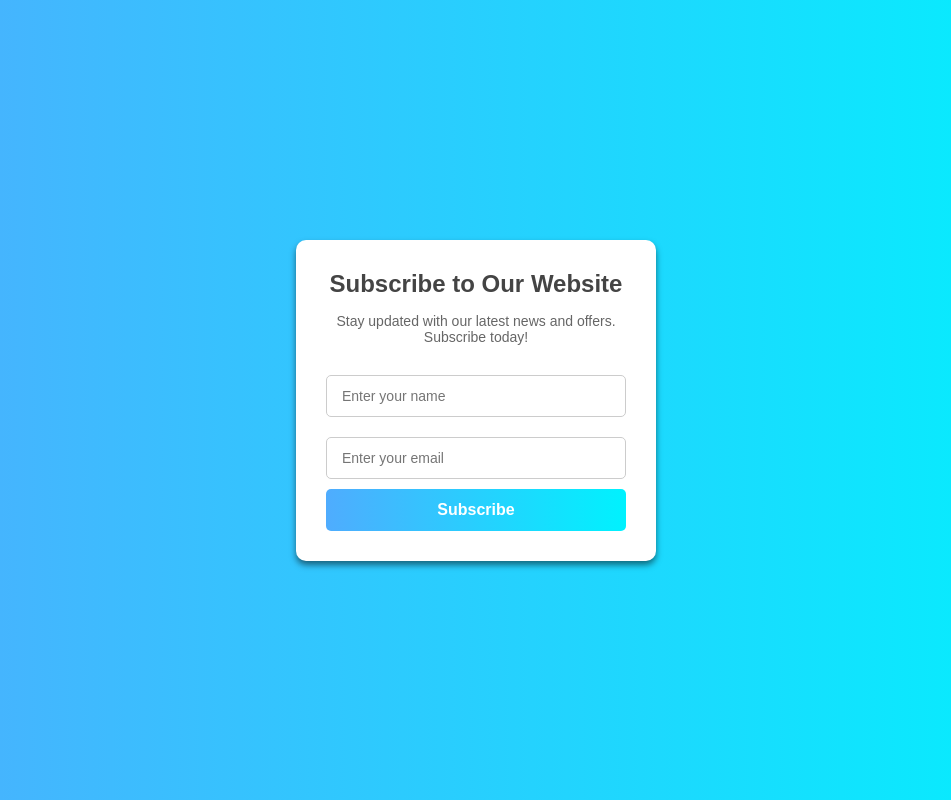
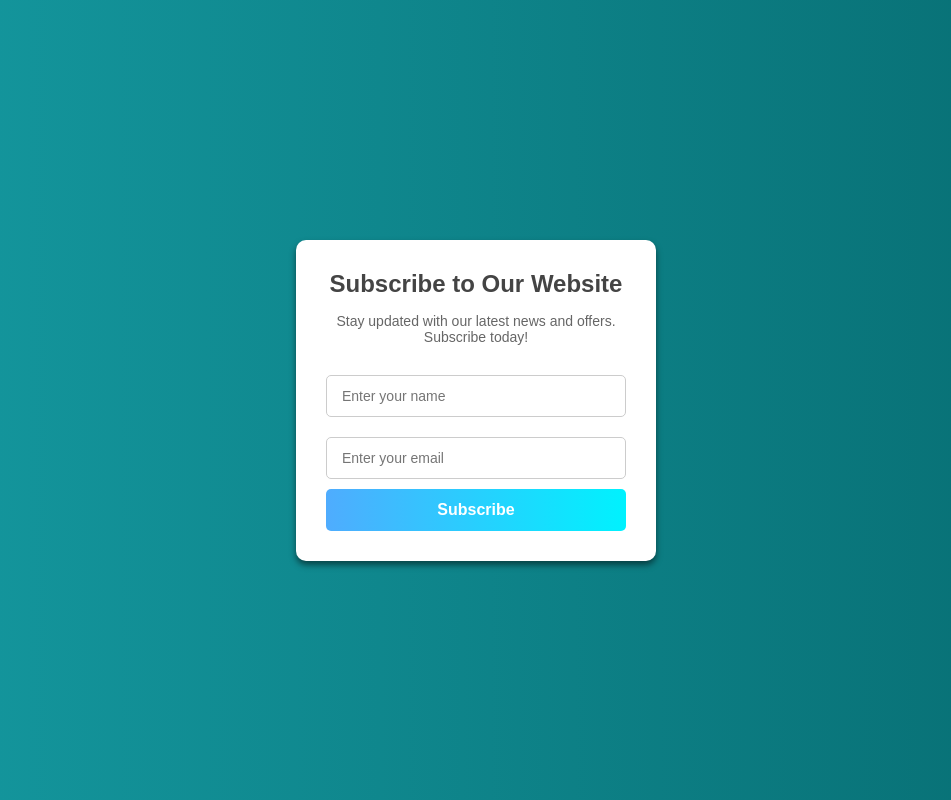
Before and after one commit to ashraf0-coder/Newsletter, a plain HTML site: page index.html in a window 1280 px wide. Shown: the whole page, without its empty margins (164-1115 px from the left). Drawn offline with Linux system fonts and the light colour scheme.

Commit message:
added some changes

```diff
--- a/style.css
+++ b/style.css
@@ -7,7 +7,7 @@
 
 body {
     font-family: Arial, sans-serif;
-    background: linear-gradient(to right, #4facfe, #00f2fe);
+    background: linear-gradient(to right, #159aa1, #076d72);
     display: flex;
     justify-content: center;
     align-items: center;
```
